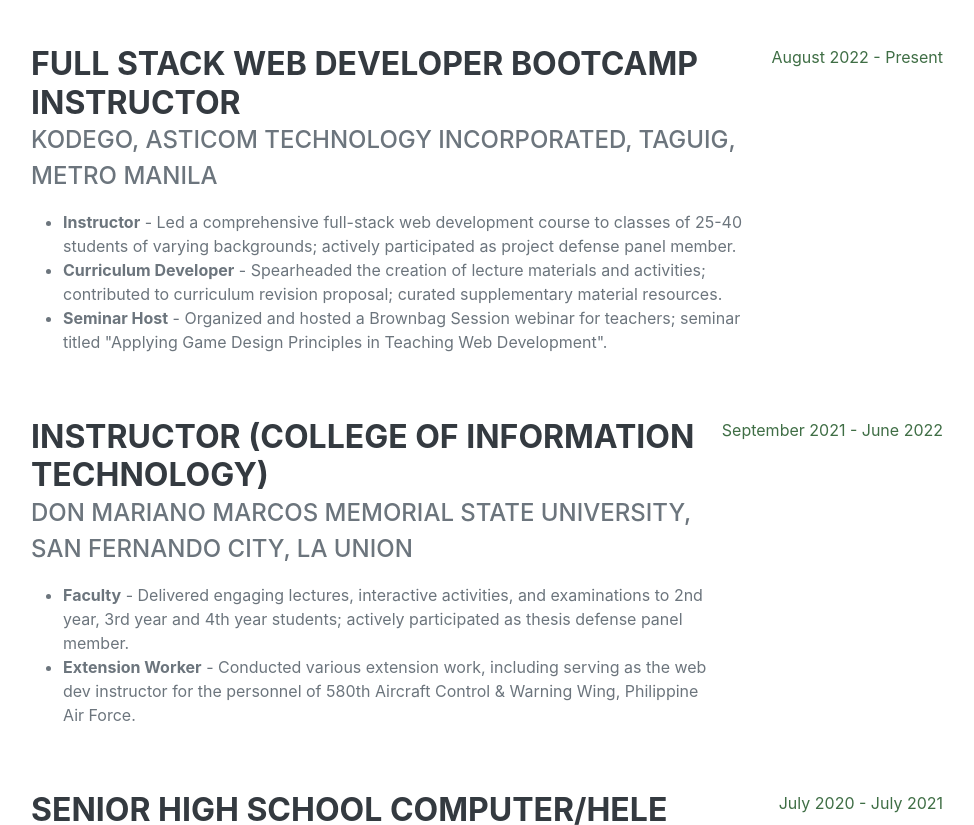
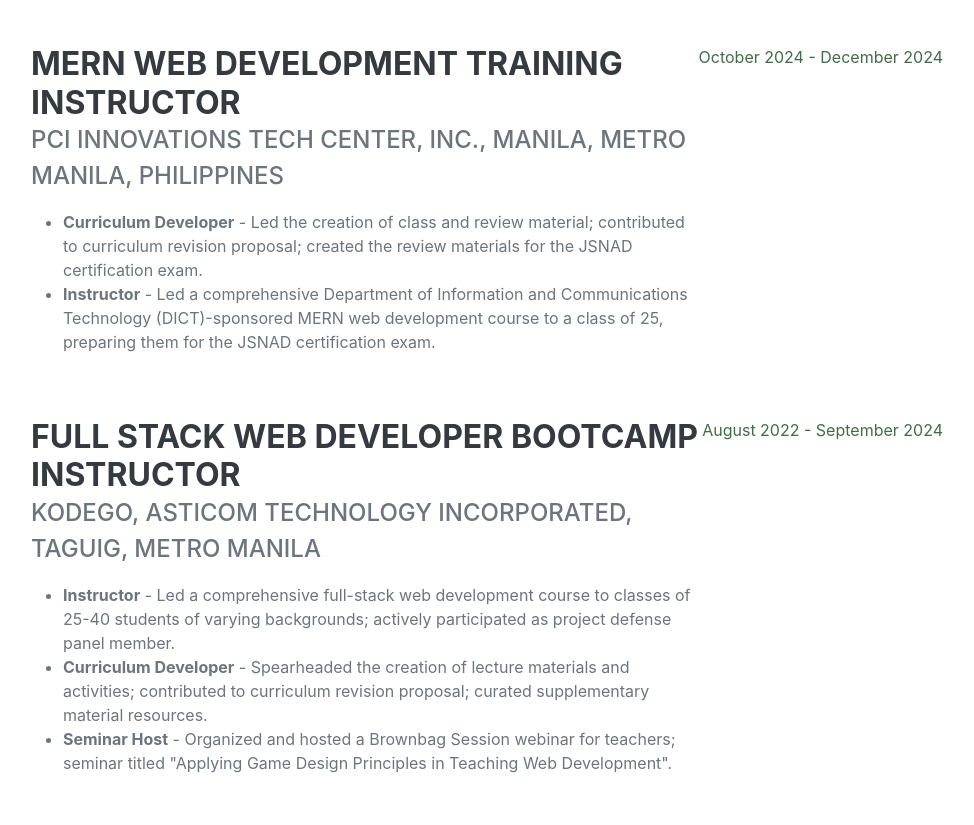
Before and after one commit to daibenangelo/me, a plain HTML site: page index.html in a window 1280 px wide. Shown: the part 951-1776 px from the top of the page, without its empty margins (289-1263 px from the left). Drawn offline with nearby package versions, Linux system fonts and the light colour scheme; a web font is replaced by a local one.

Commit message:
updating content

```diff
--- a/index.html
+++ b/index.html
@@ -60,6 +60,17 @@
                     <h2 class="mb-5">Experience</h2>
                     <div class="d-flex flex-column flex-md-row justify-content-between mb-5">
                         <div class="flex-grow-1">
+                            <h3 class="mb-0">MERN Web Development Training Instructor</h3>
+                            <div class="subheading mb-3">PCI Innovations Tech Center, Inc., Manila, Metro Manila, Philippines</div>
+                            <ul>
+                                <li><strong>Curriculum Developer</strong> -  Led the creation of class and review material; contributed to curriculum revision proposal; created the review materials for the JSNAD certification exam.</li>
+                                <li><strong>Instructor</strong> -  Led a comprehensive Department of Information and Communications Technology (DICT)-sponsored MERN web development course to a class of 25, preparing them for the JSNAD certification exam.</li>
+                            </ul>
+                        </div>
+                        <div class="flex-shrink-0"><span class="text-primary">October 2024 - December 2024</span></div>
+                    </div>
+                    <div class="d-flex flex-column flex-md-row justify-content-between mb-5">
+                        <div class="flex-grow-1">
                             <h3 class="mb-0">Full Stack Web Developer Bootcamp Instructor</h3>
                             <div class="subheading mb-3">KodeGo, Asticom Technology Incorporated, Taguig, Metro Manila</div>
                             <ul>
@@ -68,7 +79,7 @@
                                 <li><strong>Seminar Host</strong> - Organized and hosted a Brownbag Session webinar for teachers; seminar  titled "Applying Game Design Principles in Teaching Web Development".</li>
                             </ul>
                         </div>
-                        <div class="flex-shrink-0"><span class="text-primary">August 2022 - Present</span></div>
+                        <div class="flex-shrink-0"><span class="text-primary">August 2022 - September 2024</span></div>
                     </div>
                     <div class="d-flex flex-column flex-md-row justify-content-between mb-5">
                         <div class="flex-grow-1">
@@ -425,7 +436,7 @@
                                 <iframe width="100%" src="https://www.youtube.com/embed/Q0jWOAf-XLc?si=hbh6suzeLIOCBtBw" title="YouTube video player" frameborder="0" allow="accelerometer; autoplay; clipboard-write; encrypted-media; gyroscope; picture-in-picture; web-share" referrerpolicy="strict-origin-when-cross-origin" allowfullscreen></iframe>
                             </div>
                         </div>
-                        <p>You may also click <a href="https://drive.google.com/drive/u/1/folders/1s6KLVEWc9WzmS8I6RWq-9LubWWHwjEt-" target="_blank">here</a> for learning videos I have produced and edited.</p>
+                        <p>You may also click <a href="https://drive.google.com/drive/folders/10SGekadn7-F8t7LxlLOqGPk8EpFuIfQP" target="_blank">here</a> for other material I have produced and edited.</p>
                     </div>
                 </div>
             </section>
```
